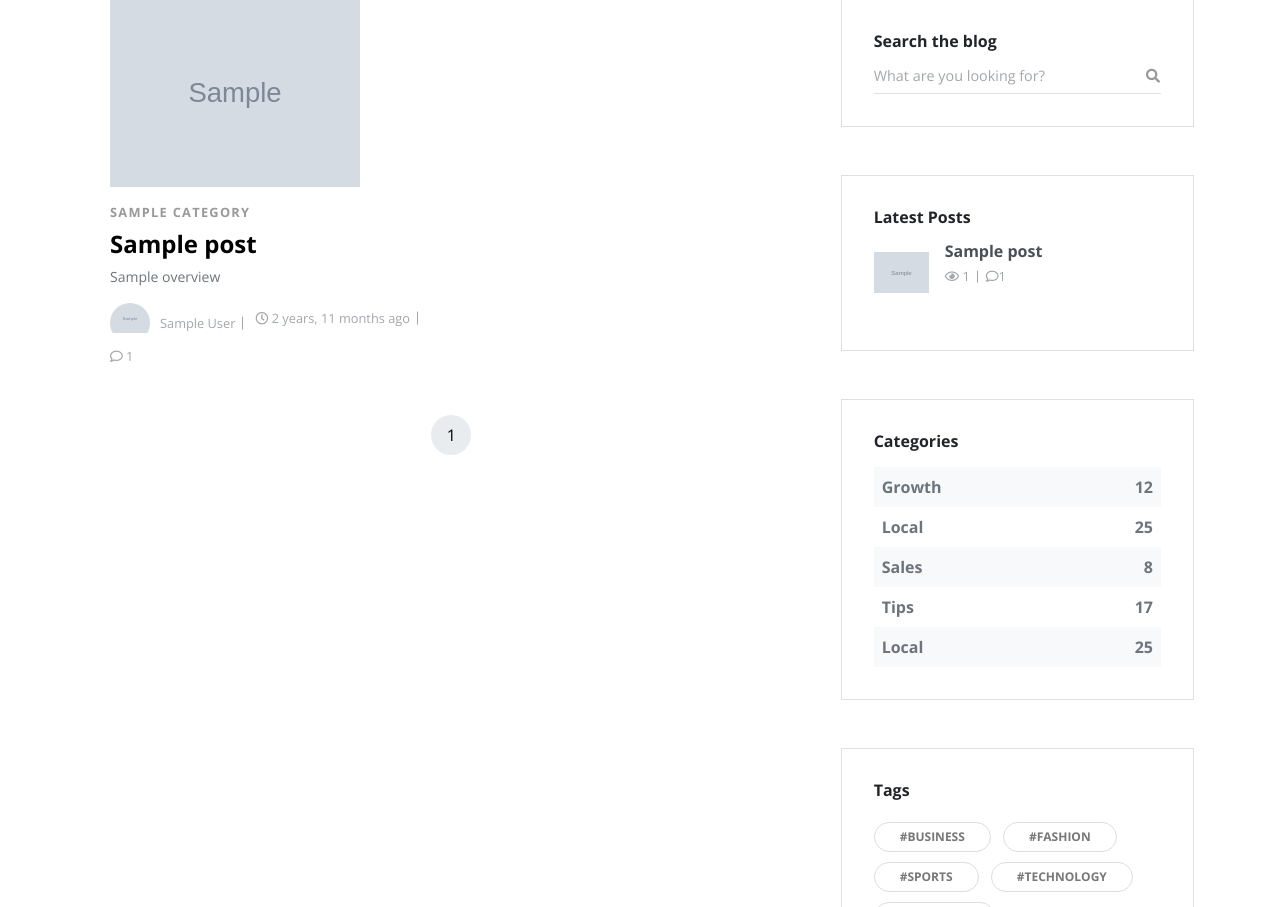
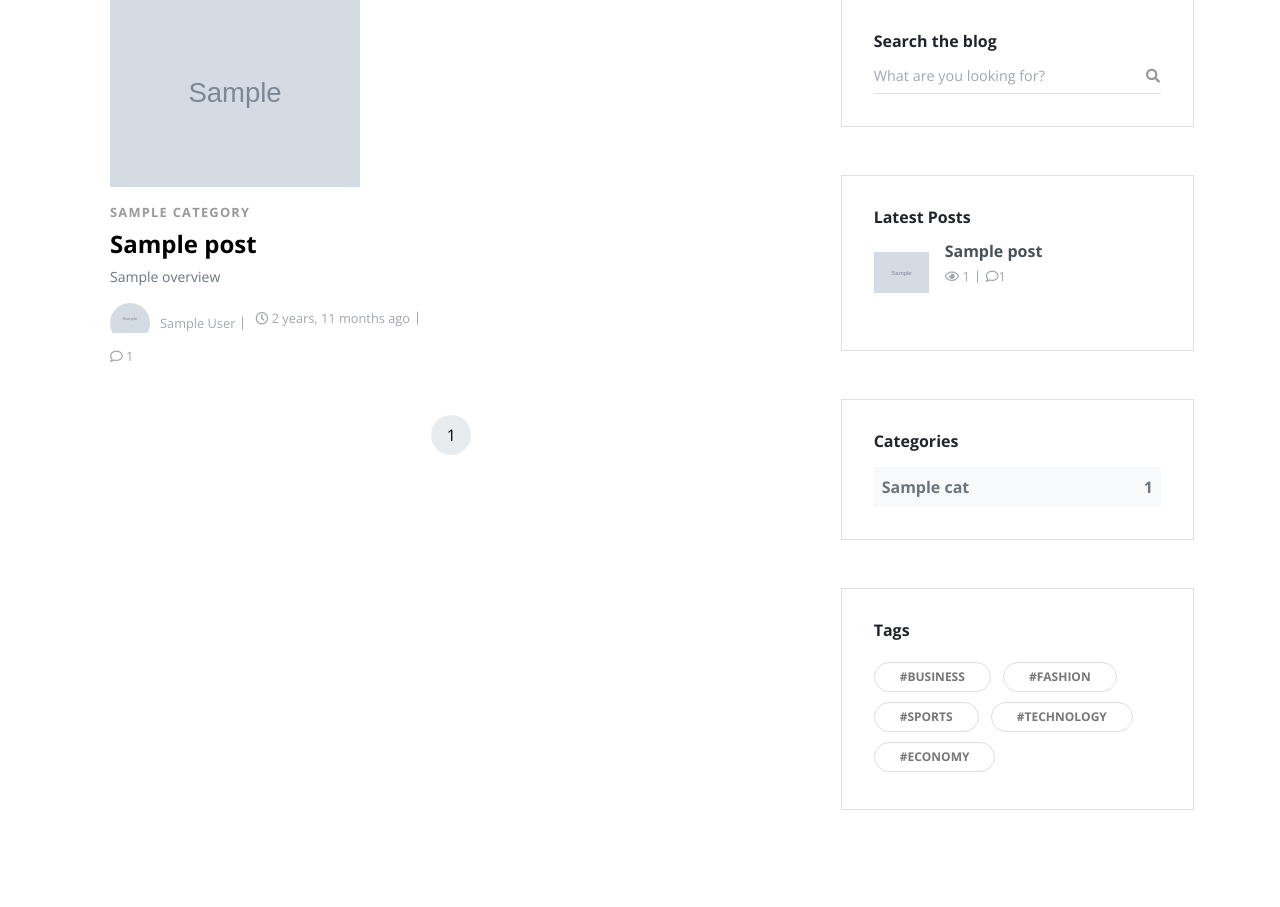
Before and after one commit to fernandeclercq/Django_Personal-Site, a Django app: template src/templates/blog.html in a window 1280 px wide. Shown: the part 182-1089 px from the top of the page. Run offline with Django 3.2, Linux system fonts and the light colour scheme; the template is opened without the code that fills it: most values are stand-ins (such as "Sample title", 1, 10 or a date in 2020); grey boxes marked "Sample" are stand-in pictures; some libraries are stand-ins or nearby versions.

Commit message:
add categories to blog page

```diff
--- a/src/templates/blog.html
+++ b/src/templates/blog.html
@@ -92,11 +92,12 @@
             <div class="card mb-5">
               <div class="card-body">
                 <h3 class="h6 mb-3">Categories</h3>
-                <div class="p-2 d-flex justify-content-between fw-bold text-gray-600 bg-light"><a class="text-reset" href="!#">Growth</a><span>12</span></div>
-                <div class="p-2 d-flex justify-content-between fw-bold text-gray-600 1"><a class="text-reset" href="!#">Local</a><span>25</span></div>
-                <div class="p-2 d-flex justify-content-between fw-bold text-gray-600 bg-light"><a class="text-reset" href="!#">Sales</a><span>8</span></div>
-                <div class="p-2 d-flex justify-content-between fw-bold text-gray-600 1"><a class="text-reset" href="!#">Tips</a><span>17</span></div>
-                <div class="p-2 d-flex justify-content-between fw-bold text-gray-600 bg-light"><a class="text-reset" href="!#">Local</a><span>25</span></div>
+                {% for cat in category_list %}
+                <div class="p-2 d-flex justify-content-between fw-bold text-gray-600 bg-light">
+                  <a class="text-reset" href="#">{{ cat.categories__title }}</a>
+                  <span>{{ cat.categories__count }}</span>
+                </div>
+                {% endfor %}
               </div>
             </div>
             <!-- Widget [Tags Cloud Widget]-->
```
